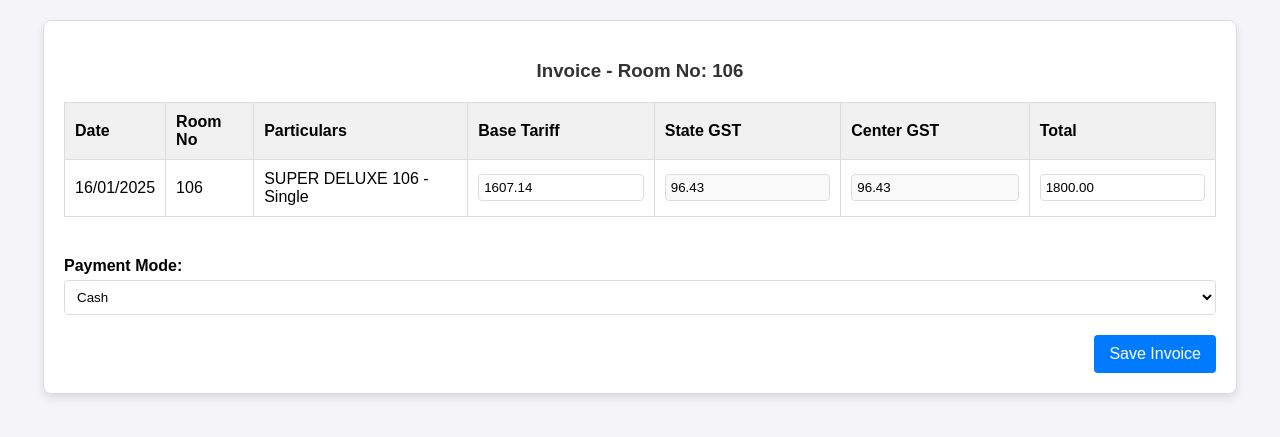
After one commit to zaidkaladia/HotelPOS, a Flask app: template templates/billing.html in a window 1280 px wide. The commit adds this page. Shown: the top 437 px of the page. Run offline with Flask 3, Linux system fonts and the light colour scheme; the template is opened without the code that fills it, so the values that code supplies are empty.

Commit message:
add billing

```diff
--- /dev/null
+++ b/templates/billing.html
@@ -0,0 +1,345 @@
+<!-- <!DOCTYPE html>
+<html>
+<head>
+    <style>
+        body {
+            font-family: Arial, sans-serif;
+            margin: 0;
+            padding: 0;
+        }
+        .container {
+            width: 90%;
+            margin: 20px auto;
+            padding: 20px;
+            border: 1px solid #ddd;
+            border-radius: 8px;
+            box-shadow: 0 4px 8px rgba(0, 0, 0, 0.1);
+        }
+        h3 {
+            text-align: center;
+        }
+        .tabs {
+            display: flex;
+            border-bottom: 2px solid #ddd;
+            margin-bottom: 20px;
+        }
+        .tab {
+            padding: 10px 20px;
+            cursor: pointer;
+        }
+        .tab.active {
+            border-bottom: 3px solid #007bff;
+            font-weight: bold;
+        }
+        .table-container {
+            margin-bottom: 20px;
+        }
+        table {
+            width: 100%;
+            border-collapse: collapse;
+        }
+        th, td {
+            text-align: left;
+            padding: 10px;
+            border: 1px solid #ddd;
+        }
+        th {
+            background-color: #f9f9f9;
+        }
+        .form-group {
+            margin-bottom: 15px;
+            display: flex;
+            align-items: center;
+        }
+        label {
+            width: 150px;
+            font-weight: bold;
+        }
+        input, select {
+            width: calc(100% - 160px);
+            padding: 5px;
+            border: 1px solid #ddd;
+            border-radius: 4px;
+        }
+        .calculate-section {
+            text-align: right;
+            margin-top: 20px;
+        }
+        button {
+            padding: 10px 15px;
+            background-color: #007bff;
+            color: white;
+            border: none;
+            border-radius: 4px;
+            cursor: pointer;
+        }
+        button:hover {
+            background-color: #0056b3;
+        }
+    </style>
+    <script>
+        function calculateFromBaseTariff() {
+            let baseTariff = parseFloat(document.getElementById("baseTariff").value) || 0;
+            let stateGST = baseTariff * 0.06;
+            let centerGST = baseTariff * 0.06;
+            let totalAmount = baseTariff + stateGST + centerGST;
+
+            document.getElementById("stateGST").value = stateGST.toFixed(2);
+            document.getElementById("centerGST").value = centerGST.toFixed(2);
+            document.getElementById("totalAmount").value = totalAmount.toFixed(2);
+        }
+
+        function calculateFromTotalAmount() {
+            let totalAmount = parseFloat(document.getElementById("totalAmount").value) || 0;
+            let baseTariff = totalAmount / 1.12;
+            let stateGST = baseTariff * 0.06;
+            let centerGST = baseTariff * 0.06;
+
+            document.getElementById("baseTariff").value = baseTariff.toFixed(2);
+            document.getElementById("stateGST").value = stateGST.toFixed(2);
+            document.getElementById("centerGST").value = centerGST.toFixed(2);
+        }
+    </script>
+</head>
+<body>
+    <div class="container">
+        <h3>Invoice - Room No: 106</h3>
+        <div class="tabs">
+            <div class="tab active">Tariff Detail</div>
+            <div class="tab">Services</div>
+            <div class="tab">Payment Detail</div>
+            <div class="tab">Checkout & Print Invoice</div>
+        </div>
+
+        <div class="table-container">
+            <table>
+                <thead>
+                    <tr>
+                        <th>Date</th>
+                        <th>Room No</th>
+                        <th>Particulars</th>
+                        <th>Tariff</th>
+                        <th>State GST (6%)</th>
+                        <th>Center GST (6%)</th>
+                        <th>Total Amount</th>
+                    </tr>
+                </thead>
+                <tbody>
+                    <tr>
+                        <td>16/01/2025</td>
+                        <td>106</td>
+                        <td>SUPER DELUXE 106 - Single</td>
+                        <td>1607.14</td>
+                        <td>96.43</td>
+                        <td>96.43</td>
+                        <td>1800.00</td>
+                    </tr>
+                </tbody>
+            </table>
+        </div>
+
+        <div class="form-group">
+            <label for="baseTariff">Base Tariff:</label>
+            <input type="number" id="baseTariff" oninput="calculateFromBaseTariff()" step="0.01">
+        </div>
+        <div class="form-group">
+            <label for="stateGST">State GST (6%):</label>
+            <input type="number" id="stateGST" readonly>
+        </div>
+        <div class="form-group">
+            <label for="centerGST">Center GST (6%):</label>
+            <input type="number" id="centerGST" readonly>
+        </div>
+        <div class="form-group">
+            <label for="totalAmount">Total Amount:</label>
+            <input type="number" id="totalAmount" oninput="calculateFromTotalAmount()" step="0.01">
+        </div>
+        <div class="form-group">
+            <label for="paymentMode">Payment Mode:</label>
+            <select id="paymentMode">
+                <option value="cash">Cash</option>
+                <option value="card">Card</option>
+                <option value="paytm">PayTM</option>
+                <option value="netbanking">Net Banking</option>
+                <option value="upi">UPI</option>
+            </select>
+        </div>
+        <div class="form-group">
+            <label for="paidBy">Paid By:</label>
+            <input type="text" id="paidBy" placeholder="Enter name">
+        </div>
+        <div class="calculate-section">
+            <button>Save Invoice</button>
+        </div>
+    </div>
+</body>
+</html> -->
+<!DOCTYPE html>
+<html lang="en">
+<head>
+    <meta charset="UTF-8">
+    <meta name="viewport" content="width=device-width, initial-scale=1.0">
+    <title>Invoice</title>
+    <style>
+        body {
+            font-family: Arial, sans-serif;
+            margin: 0;
+            padding: 0;
+            background-color: #f4f4f9;
+        }
+        .container {
+            width: 90%;
+            margin: 20px auto;
+            padding: 20px;
+            background-color: #fff;
+            border: 1px solid #ddd;
+            border-radius: 8px;
+            box-shadow: 0 4px 8px rgba(0, 0, 0, 0.1);
+        }
+        h3 {
+            text-align: center;
+            margin-bottom: 20px;
+            color: #333;
+        }
+        .table-container {
+            margin-bottom: 20px;
+            overflow-x: auto;
+        }
+        table {
+            width: 100%;
+            border-collapse: collapse;
+            margin-bottom: 20px;
+        }
+        th, td {
+            text-align: left;
+            padding: 10px;
+            border: 1px solid #ddd;
+        }
+        th {
+            background-color: #f1f1f1;
+            font-weight: bold;
+        }
+        td input {
+            width: calc(100% - 12px);
+            padding: 5px;
+            border: 1px solid #ddd;
+            border-radius: 4px;
+        }
+        td input[readonly] {
+            background-color: #f9f9f9;
+        }
+        label {
+            font-weight: bold;
+            display: block;
+            margin-bottom: 5px;
+        }
+        select {
+            width: 100%;
+            padding: 8px;
+            border: 1px solid #ddd;
+            border-radius: 4px;
+            background-color: #fff;
+        }
+        .calculate-section {
+            text-align: right;
+            margin-top: 20px;
+        }
+        button {
+            padding: 10px 15px;
+            background-color: #007bff;
+            color: #fff;
+            border: none;
+            border-radius: 4px;
+            cursor: pointer;
+            font-size: 16px;
+        }
+        button:hover {
+            background-color: #0056b3;
+        }
+    </style>
+    <script>
+        function calculateRow(row, changedField) {
+            const baseTariffInput = row.querySelector(".base-tariff");
+            const stateGSTInput = row.querySelector(".state-gst");
+            const centerGSTInput = row.querySelector(".center-gst");
+            const totalInput = row.querySelector(".total");
+
+            let baseTariff = parseFloat(baseTariffInput.value) || 0;
+            let total = parseFloat(totalInput.value) || 0;
+
+            if (changedField === "base-tariff" && baseTariff > 0) {
+                const stateGST = baseTariff * 0.06;
+                const centerGST = baseTariff * 0.06;
+                const calculatedTotal = baseTariff + stateGST + centerGST;
+
+                stateGSTInput.value = stateGST.toFixed(2);
+                centerGSTInput.value = centerGST.toFixed(2);
+                totalInput.value = calculatedTotal.toFixed(2);
+            } else if (changedField === "total" && total > 0) {
+                const baseTariffFromTotal = total / 1.12;
+                const stateGST = baseTariffFromTotal * 0.06;
+                const centerGST = baseTariffFromTotal * 0.06;
+
+                baseTariffInput.value = baseTariffFromTotal.toFixed(2);
+                stateGSTInput.value = stateGST.toFixed(2);
+                centerGSTInput.value = centerGST.toFixed(2);
+            }
+        }
+    </script>
+</head>
+<body>
+    <div class="container" role="main">
+        <h3>Invoice - Room No: 106</h3>
+
+        <div class="table-container">
+            <table>
+                <thead>
+                    <tr>
+                        <th>Date</th>
+                        <th>Room No</th>
+                        <th>Particulars</th>
+                        <th>Base Tariff</th>
+                        <th>State GST</th>
+                        <th>Center GST</th>
+                        <th>Total</th>
+                    </tr>
+                </thead>
+                <tbody>
+                    <tr>
+                        <td>16/01/2025</td>
+                        <td>106</td>
+                        <td>SUPER DELUXE 106 - Single</td>
+                        <td>
+                            <input type="number" class="base-tariff" oninput="calculateRow(this.closest('tr'), 'base-tariff')" step="0.01" value="1607.14" aria-label="Base Tariff">
+                        </td>
+                        <td>
+                            <input type="number" class="state-gst" readonly value="96.43" aria-label="State GST">
+                        </td>
+                        <td>
+                            <input type="number" class="center-gst" readonly value="96.43" aria-label="Center GST">
+                        </td>
+                        <td>
+                            <input type="number" class="total" oninput="calculateRow(this.closest('tr'), 'total')" step="0.01" value="1800.00" aria-label="Total">
+                        </td>
+                    </tr>
+                </tbody>
+            </table>
+        </div>
+
+        <div>
+            <label for="paymentMode">Payment Mode:</label>
+            <select id="paymentMode" aria-label="Payment Mode">
+                <option value="cash">Cash</option>
+                <option value="card">Card</option>
+                <option value="paytm">PayTM / GPay</option>
+                <option value="netbanking">Net Banking</option>
+                <option value="upi">UPI</option>
+            </select>
+        </div>
+
+        <div class="calculate-section">
+            <button type="button">Save Invoice</button>
+        </div>
+    </div>
+</body>
+</html>
```
Also changed, not shown: create_table.py (added, +50 -0 lines), hotel_data.json (+45 -22 lines), templates/checkinform.html (+133 -96 lines), templates/dashboard.html (+30 -14 lines), database.db (added), 1 other file.
